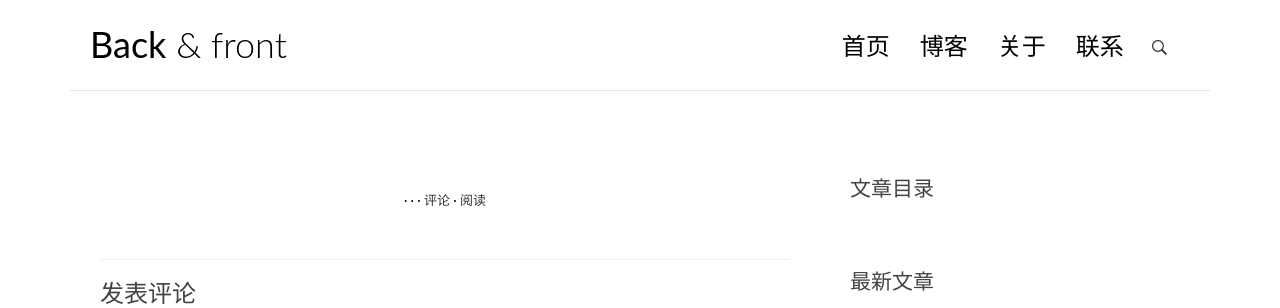
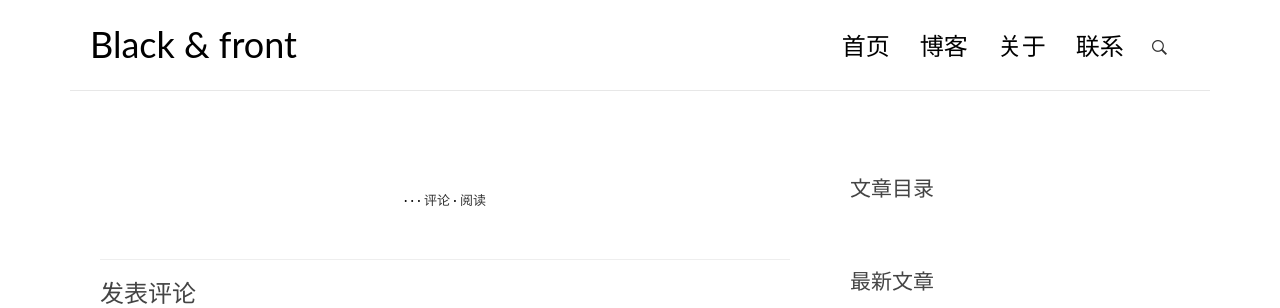
Before and after one commit to Misengkang/mysite, a Django app: template newblog/blog/templates/blog/detail.html in a window 1280 px wide. Shown: the top 308 px of the page. Run offline with Django 3.2, Linux system fonts and the light colour scheme; the template is opened without the code that fills it: values that come from a table or form of the project are taken from there, others are empty; some libraries are stand-ins or nearby versions.

Commit message:
newblog/blog/templates/base.html

```diff
--- a/newblog/blog/templates/base.html
+++ b/newblog/blog/templates/base.html
@@ -35,7 +35,7 @@
         <div class="row">
             <div class="col-md-4 col-sm-5 col-xs-8">
                 <div class="logo">
-                    <h1><a href="{% url 'blog:index' %}"><b>Back</b> &amp; front</a></h1>
+                    <h1><a href="{% url 'blog:index' %}"><b>Black &amp; front</b></a></h1>
                 </div>
             </div><!-- col-md-4 -->
             <div class="col-md-8 col-sm-7 col-xs-4">
```
